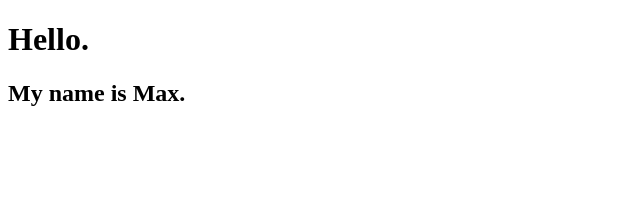
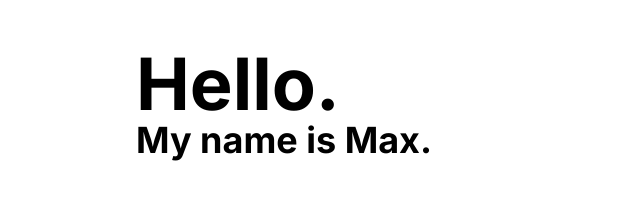
Before and after one commit to ecmasx/portfolio, a website: page public/index.html in a window 1280 px wide. Shown: the whole page, without its empty margins (0-640 px from the left). Drawn offline with Linux system fonts and the light colour scheme; the site is published under a folder, as on GitHub Pages, so addresses that start at the root find nothing.

Commit message:
fix: starting project

```diff
--- a/package.json
+++ b/package.json
@@ -3,9 +3,9 @@
   "version": "1.0.0",
   "main": "server.js",
   "scripts": {
-    "start": "node server.js",
-    "dev": "nodemon server.js",
-    "watch:css": "tailwindcss -i ./src/styles.css -o ./src/main.css --watch --minify"
+    "start": "node ./src/scripts/server.js",
+    "dev": "nodemon ./src/scripts/server.js",
+    "build": "tailwindcss -i ./src/styles/main.css -o ./public/css/output.css --watch --minify"
   },
   "keywords": [
     "portfolio",
--- a/public/index.html
+++ b/public/index.html
@@ -4,7 +4,8 @@
     <meta charset="UTF-8" />
     <meta name="viewport" content="width=device-width, initial-scale=1.0" />
     <title>ecmasx</title>
-    <link rel="stylesheet" href="/public/css/output.css" />
+    <link rel="icon" href="./favicon.ico" type="image/x-icon" />
+    <link rel="stylesheet" href="./css/output.css" />
     <link rel="preconnect" href="https://fonts.googleapis.com" />
     <link rel="preconnect" href="https://fonts.gstatic.com" crossorigin />
     <link
--- a/src/scripts/server.js
+++ b/src/scripts/server.js
@@ -4,12 +4,12 @@ const path = require("path");
 const app = express();
 const PORT = process.env.PORT || 3000;
 
-app.use(express.static(path.join(__dirname, "public")));
+app.use(express.static(path.join(__dirname, "../../public")));
 
 app.get("/", (req, res) => {
-  res.sendFile(path.join(__dirname, "public", "index.html"));
+  res.sendFile(path.join(__dirname, "../../public", "index.html"));
 });
 
 app.listen(PORT, () => {
-  console.log(`server started on http://localhost:${PORT}`);
+  console.log(`Server started on http://localhost:${PORT}`);
 });
--- a/src/styles/tailwind.config.js
+++ b/tailwind.config.js
@@ -1,6 +1,6 @@
 /** @type {import('tailwindcss').Config} */
 module.exports = {
-  content: ["./src/styles/*{html,js}"],
+  content: ["./public/*.html", "./src/scripts/*.js"],
   theme: {
     extend: {
       padding: {
```
Also changed, not shown: public/css/output.css, public/favicon.ico (added), 2 other files.
